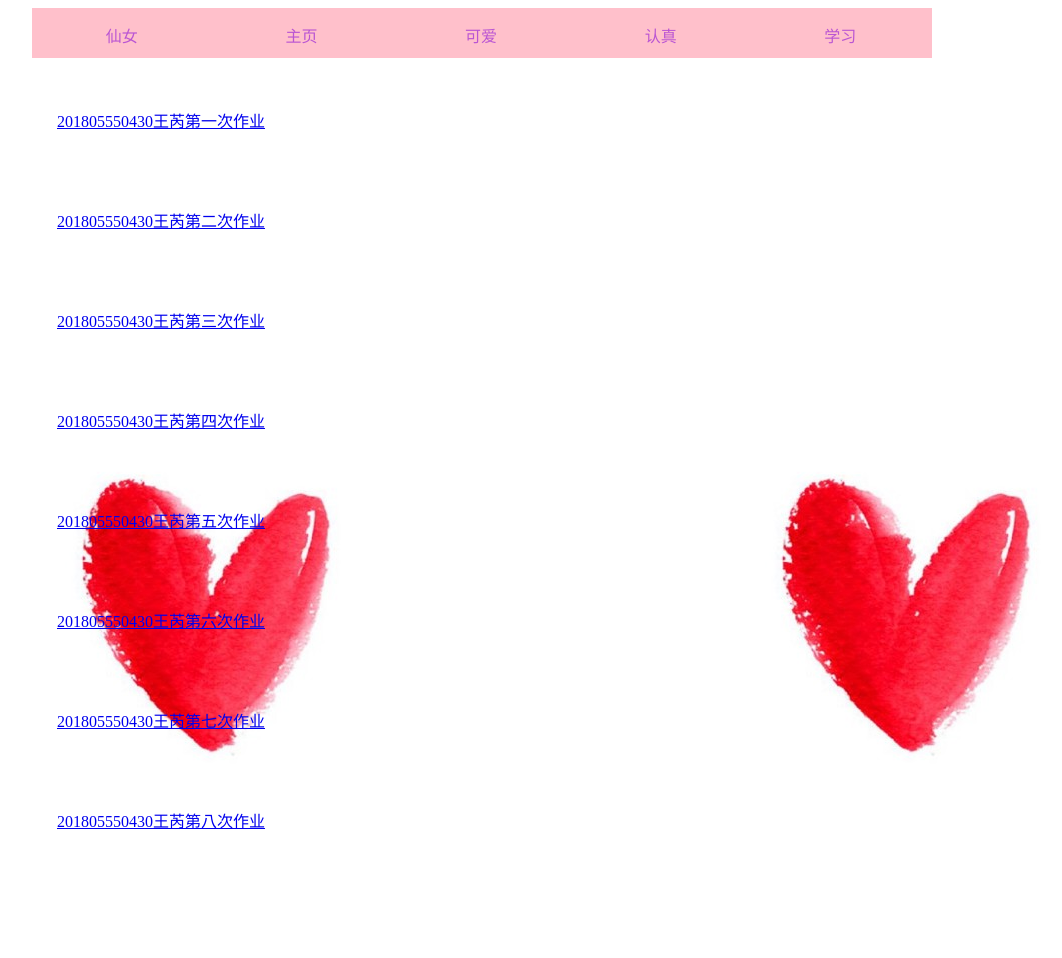
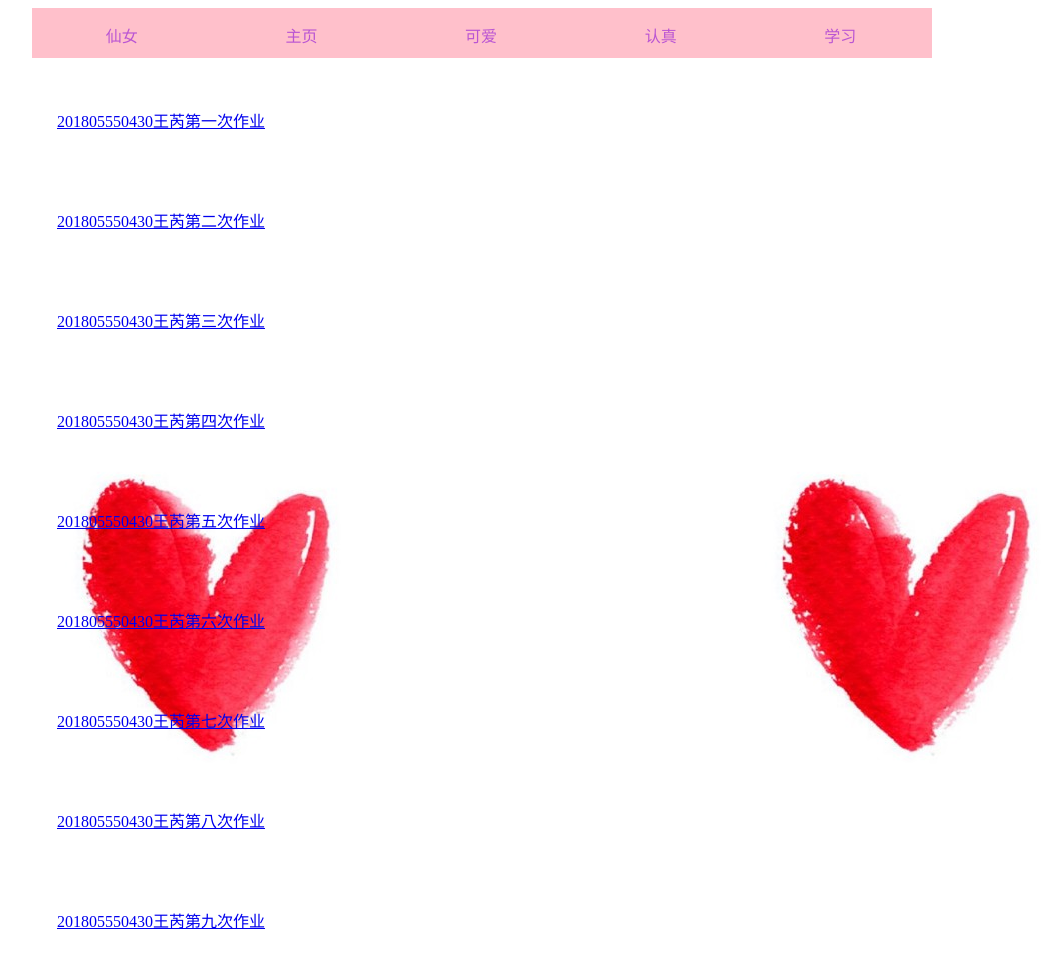
Before and after one commit to wrfairy/wrfairy, a plain HTML site: page index.html in a window 1280 px wide. Shown: the whole page, without its empty margins (158-1220 px from the left). Before the commit the page ends 916 px from the top, so only its background shows below. Drawn offline with Linux system fonts and the light colour scheme.

Commit message:
Update index.html

```diff
--- a/index.html
+++ b/index.html
@@ -59,6 +59,7 @@
 			<div class="box2"><a href="fairy6.html">201805550430王芮第六次作业</a></div>
 			<div class="box2"><a href="fairy7.html">201805550430王芮第七次作业</a></div>
 			<div class="box2"><a href="fairy8.html">201805550430王芮第八次作业</a></div>
+			<div class="box2"><a href="fairy9.html">201805550430王芮第九次作业</a></div>
 
 	</div>
 	</body>
```
